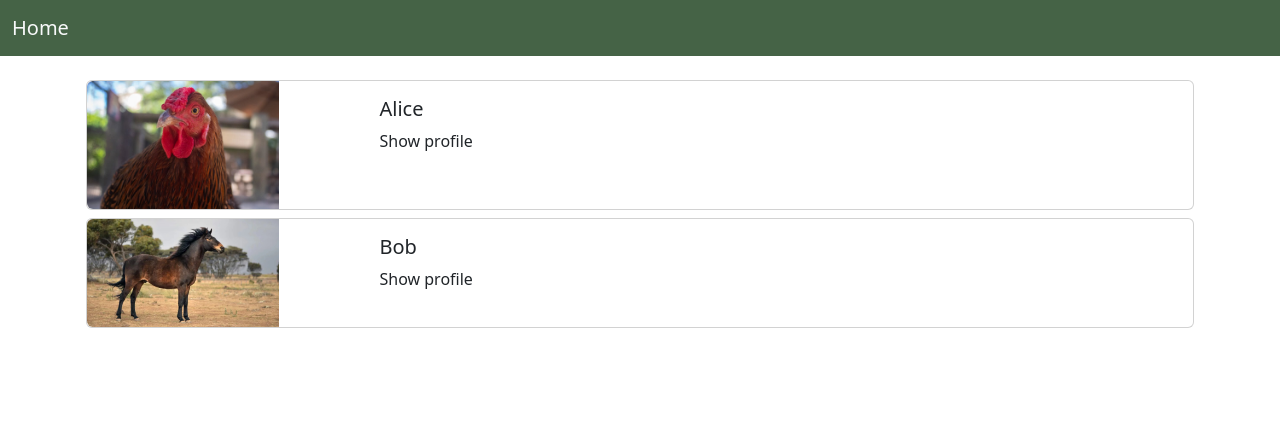
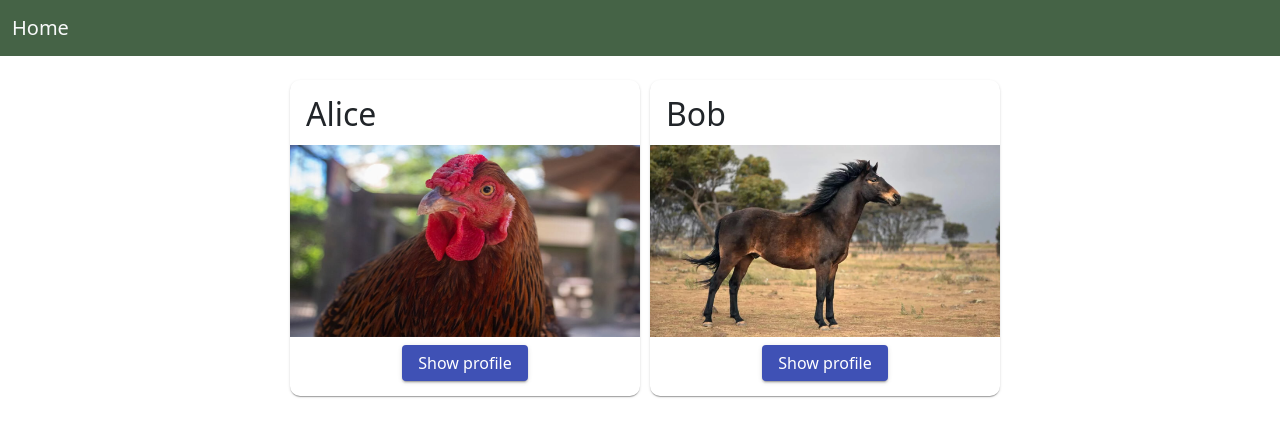
Before and after one commit to rparado/angular-code-challenge, an Angular app: page /user in a window 1280 px wide. Shown: the top 436 px of the page. Built offline with nearby package versions, Linux system fonts and the light colour scheme.

Commit message:
modify html to cater angular material

```diff
--- a/src/app/user-detail/user-detail.component.html
+++ b/src/app/user-detail/user-detail.component.html
@@ -3,7 +3,7 @@
 		<mat-card-title>
 			<h3>{{user?.name}}</h3>
 		</mat-card-title>
-		<img mat-card-lg-image [src]="user.profilePicture" [alt]="user.name + 's profile picture'" />
+		<img mat-card-lg-image [src]="user?.profilePicture" [alt]="user?.name + 's profile picture'" />
 	</mat-card-title-group>
 	<mat-card-content [innerHTML]="userBio"></mat-card-content>
 </mat-card>
--- a/src/app/users-list/users-list.component.html
+++ b/src/app/users-list/users-list.component.html
@@ -1,15 +1,22 @@
+
+
 <ng-container *ngIf="users$ | async as users">
-  <div class="card mb-2" *ngFor="let user of users">
-    <div class="row g-0">
-      <div class="col-md-4 col-lg-3">
-        <img [src]="user.profilePicture" class="img-fluid rounded-start" [alt]="user.name + 's profile picture'">
-      </div>
-      <div class="col-md-8 col-lg-9">
-        <div class="card-body">
-          <h5 class="card-title">{{user.name}}</h5>
-          <a (click)="goToDetail(user.id)">Show profile</a>
-        </div>
-      </div>
-    </div>
-  </div>
+	<div class="flex">
+		<mat-card class="item-card" *ngFor="let user of users">
+			<mat-card-header>
+				<mat-card-title>
+					<h2>{{user.name}}</h2>
+				</mat-card-title>
+			</mat-card-header>
+			<img mat-card-image [src]="user.profilePicture" [alt]="user.name + 's profile picture'" />
+			<mat-card-actions>
+				<button
+					mat-raised-button
+					color="primary"
+					(click)="goToDetail(user.id)">Show profile</button>
+			</mat-card-actions>
+		</mat-card>
+	</div>
+
+
 </ng-container>
--- a/src/app/users-list/users-list.component.scss
+++ b/src/app/users-list/users-list.component.scss
@@ -1,7 +1,54 @@
-img {
-  max-width: 12rem;
-  max-height: 12rem;
+
+body {
+	background-color: #fafafa;
 }
-a {
-  cursor: pointer;
+
+.flex {
+	display: flex;
+	gap: .625rem;
+	justify-content: space-between;
+
+	@media (min-width: 48rem) {
+		max-width: 43.75rem;
+		margin:0 auto;
+	}
+	a {
+		cursor: pointer;
+	}
+	.mat-card {
+		transition: box-shadow 280ms cubic-bezier(0.4, 0, 0.2, 1);
+		display: block;
+		position: relative;
+		padding: .9375rem 0;
+		border-radius: .25rem;
+		box-shadow: 0 .125rem .0625rem -0.0625rem #0003, 0 .0625rem .0625rem #00000024, 0 .0625rem .1875rem #0000001f;
+		border-radius: .625rem;
+		flex: 1 0 50%;
+		min-width: 50%;;
+
+
+		h3 {
+				font-size: 1.875rem;
+		}
+
+		mat-card-content {
+				padding-top: .625rem
+		}
+
+		img {
+			max-height: 12rem;
+			width: 100%;
+			margin: 0;
+		}
+		.mat-card-actions {
+			margin: 0;
+			text-align: center;
+		}
+	}
 }
+
+.mat-raised-button.mat-primary {
+	background-color: #3f51b5;
+	box-shadow: 0 .1875rem .0625rem -0.125rem #0003,0 .125rem .125rem #00000024,0 .0625rem .3125rem #0000001f;
+	color: #fff;
+}
```
Also changed, not shown: src/app/app.module.ts (+5 -2 lines).
